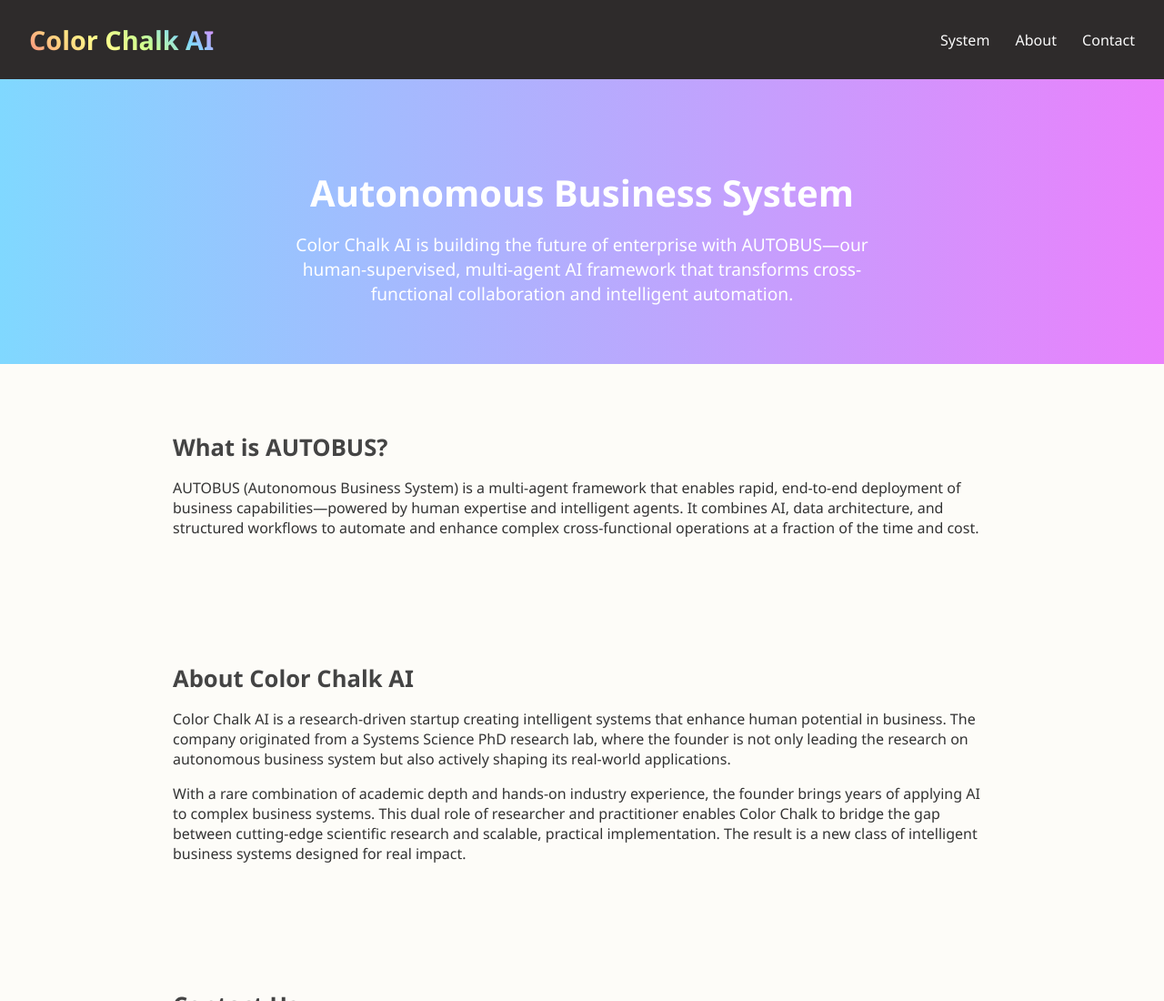
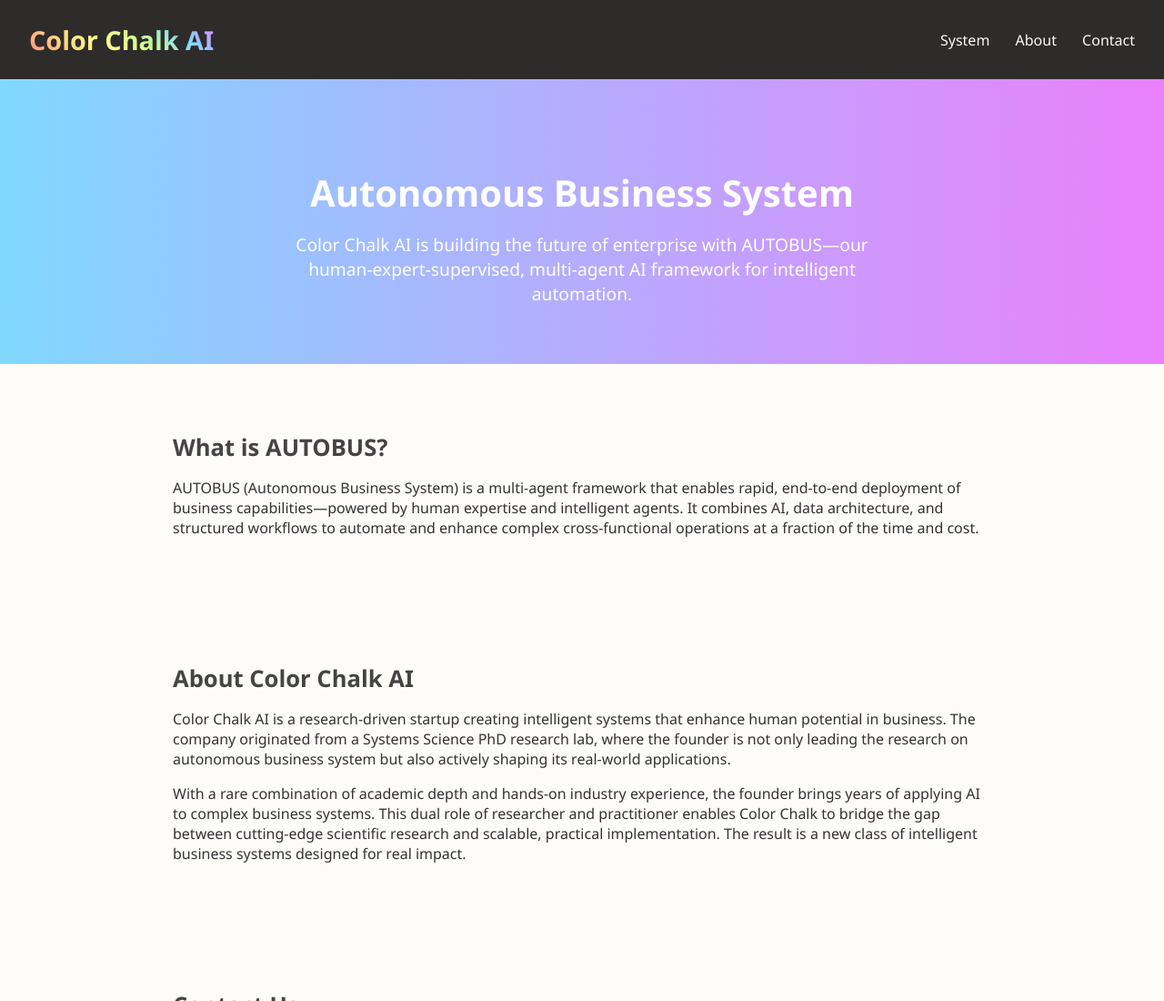
Before and after one commit to colorchalk/colorchalk.github.io, a plain HTML site: page index.html in a window 1280 px wide. Shown: the top 1100 px of the page at 91% size. Drawn offline with Linux system fonts and the light colour scheme.

Commit message:
revised heading

```diff
--- a/index.html
+++ b/index.html
@@ -85,7 +85,7 @@
 
   <section class="hero">
     <h2>Autonomous Business System</h2>
-    <p>Color Chalk AI is building the future of enterprise with AUTOBUS—our human-supervised, multi-agent AI framework that transforms cross-functional collaboration and intelligent automation.</p>
+    <p>Color Chalk AI is building the future of enterprise with AUTOBUS—our human-expert-supervised, multi-agent AI framework for intelligent automation.</p>
   </section>
 
   <section id="system" class="section">
```
